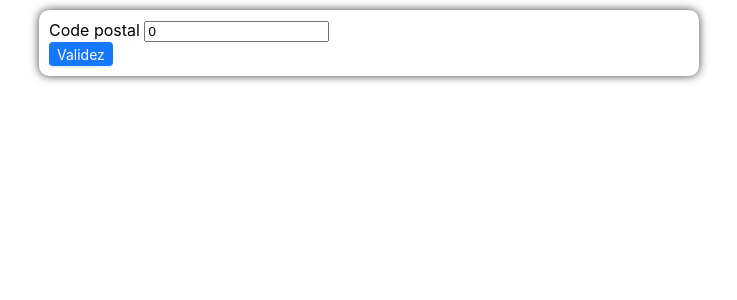
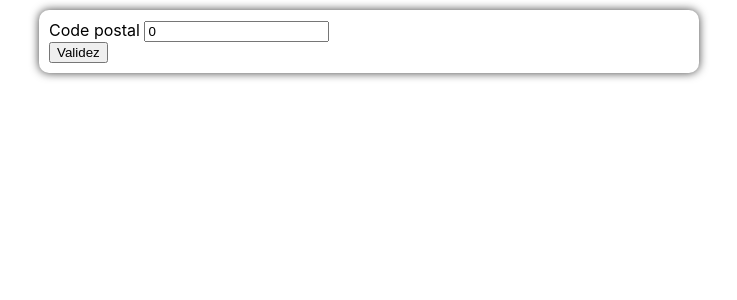
Before and after one commit to geenonsdavid/studishop, a React (Create React App) app: page /formDelivery in a window 1280 px wide. Shown: the top 300 px of the page, without its empty margins (271-1008 px from the left). Built offline with nearby package versions, Linux system fonts and the light colour scheme.

Commit message:
remove style antd

```diff
--- a/src/Components/FormDelivery.jsx
+++ b/src/Components/FormDelivery.jsx
@@ -1,7 +1,6 @@
 import { useEffect, useState } from 'react';
 import propsTypes from 'prop-types';
 import { stateTypes } from '../functions/stateTypes';
-import { Button } from 'antd';
 
 
 const CitySelector = (props) => {
@@ -102,7 +101,7 @@ export const FormDelivery = (props) => {
                 }
             </div>
 
-            <Button type="primary" size='small'>Validez</Button>
+            <button>Validez</button>
 
         </form>
 
```
